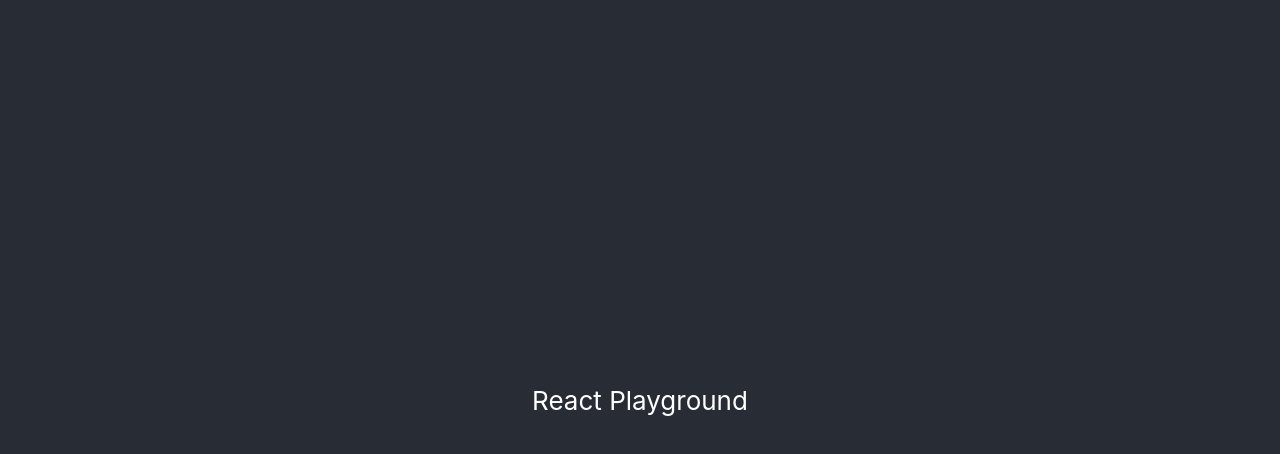
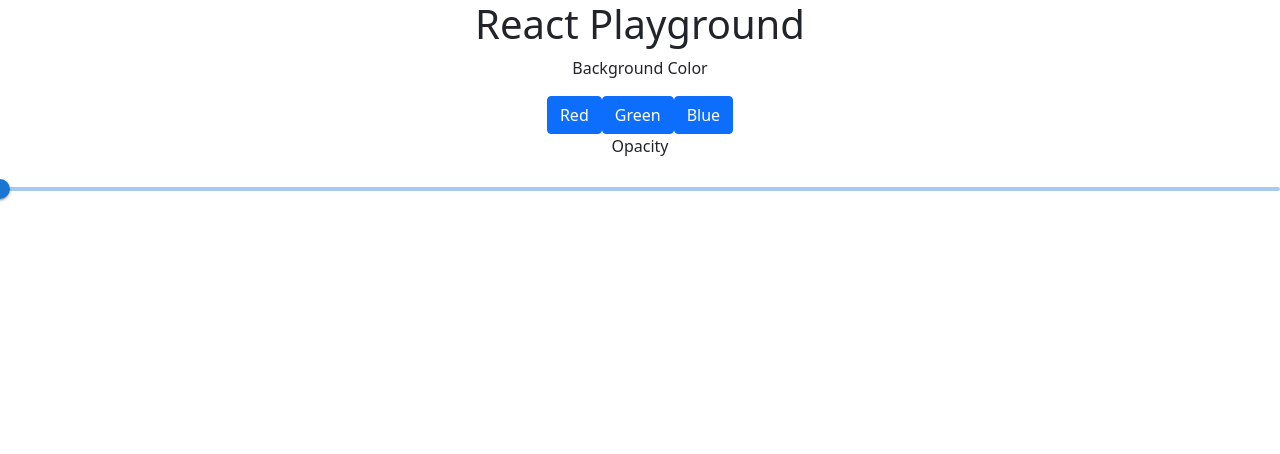
Before and after one commit to oniointeractive/crestron-react-app, a React (Create React App) app: page / in a window 1280 px wide. Shown: the top 454 px of the page. Built offline with nearby package versions, Linux system fonts and the light colour scheme.

Commit message:
Another save

```diff
--- a/package.json
+++ b/package.json
@@ -3,6 +3,9 @@
   "version": "0.1.0",
   "private": true,
   "dependencies": {
+    "@emotion/react": "^11.8.2",
+    "@emotion/styled": "^11.8.1",
+    "@mui/material": "^5.5.1",
     "@testing-library/jest-dom": "^5.16.2",
     "@testing-library/react": "^12.1.4",
     "@testing-library/user-event": "^13.5.0",
@@ -10,7 +13,9 @@
     "@types/node": "^16.11.26",
     "@types/react": "^17.0.40",
     "@types/react-dom": "^17.0.13",
+    "bootstrap": "^5.1.3",
     "react": "^17.0.2",
+    "react-bootstrap": "^2.2.1",
     "react-dom": "^17.0.2",
     "react-scripts": "5.0.0",
     "typescript": "^4.6.2",
--- a/src/App.tsx
+++ b/src/App.tsx
@@ -1,10 +1,23 @@
 import React from "react";
 import "./App.css";
+import Button from "react-bootstrap/Button";
+import "bootstrap/dist/css/bootstrap.min.css";
+import Slider from "@mui/material/Slider";
 
 function App() {
   return (
     <div className="App">
-      <header className="App-header">React Playground</header>
+      <h1>React Playground</h1>
+      <div className="ButtonList">
+        <p>Background Color</p>
+        <Button>Red</Button>
+        <Button>Green</Button>
+        <Button>Blue</Button>
+      </div>
+      <div className="Slider">
+        <p>Opacity</p>
+        <Slider></Slider>
+      </div>
     </div>
   );
 }
```
Also changed, not shown: 1 other file (tests, documents, lock files or other folders).
